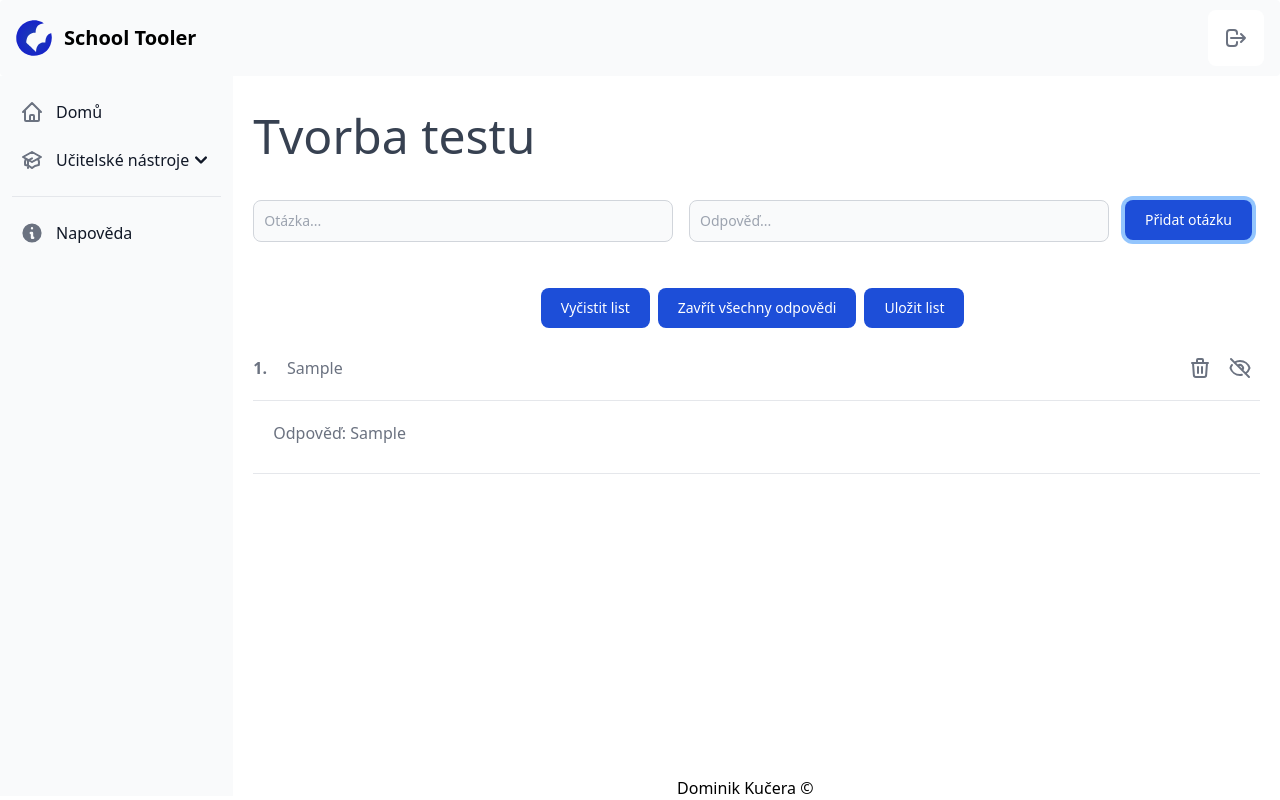
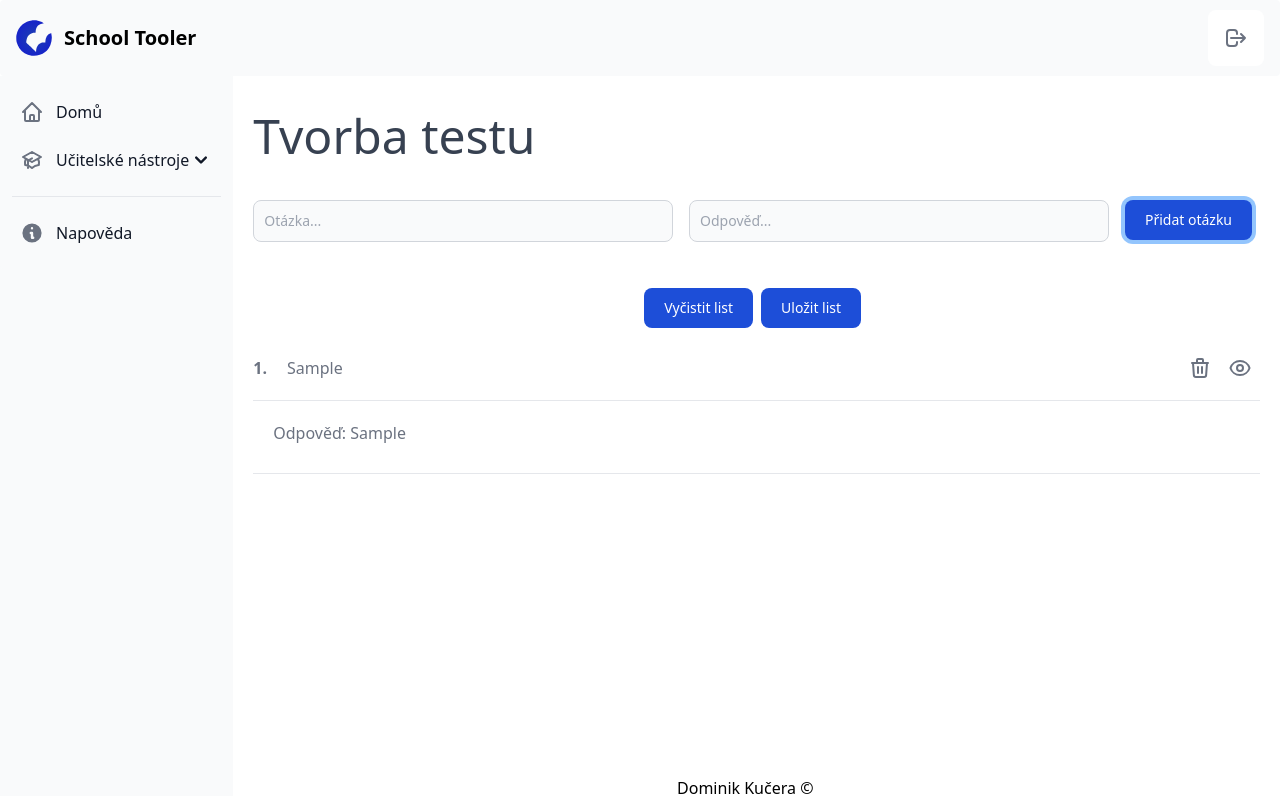
Before and after one commit to Raebon/SchoolerFE, a React (Vite) app: page / in a window 1280 px wide. Both pictures are taken after typing "Sample", "Sample" into the empty fields and a click on the button "Přidat otázku". Built offline with nearby package versions, Linux system fonts and the light colour scheme.

Commit message:
update toogle answer

```diff
--- a/src/pages/CreateQAPage/features/create-question-and-answer-list/components/questionAnswerBanner.tsx
+++ b/src/pages/CreateQAPage/features/create-question-and-answer-list/components/questionAnswerBanner.tsx
@@ -4,46 +4,46 @@ import { EyeIcon, EyeoffIcon, TrashIcon } from "../../../../../assets/icons/"
 import classnames from 'classnames';
 
 interface Props {
-  onRemoveClick: () => void
+  onRemoveClick: (event: Question) => void
+  onShowAnswerClick: (event: Question) => void
   question: Question
-  toogleAllAnswers: boolean
 }
 
-export const QuestionAnswerBanner: React.FC<Props> = ({ onRemoveClick, question, toogleAllAnswers }) => {
-  const [showAnswer, setShowAnswer] = useState<boolean>(false)
+export const QuestionAnswerBanner: React.FC<Props> = ({ onRemoveClick, question, onShowAnswerClick }) => {
+  const [showAnswer, setShowAnswer] = useState<boolean>(question.hidden)
 
-  const handleShowAnswerClick = () => setShowAnswer(prev => !prev)
-
-  useEffect(() => {
-    if (toogleAllAnswers) {
-      setShowAnswer(true)
-    } else {
-      setShowAnswer(false)
+  const handleShowAnswerClick = () => {
+    setShowAnswer(prev => !prev)
+    let questionPayload: Question = {
+      id: question.id,
+      question: question.question,
+      answer: question.answer,
+      hidden: !showAnswer,
     }
-  }, [toogleAllAnswers])
+    onShowAnswerClick(questionPayload)
+  }
 
   return (
     <div >
       <h2>
         <div
-          /* type="button" */
           className="flex items-center justify-between w-full py-5 font-medium text-left text-gray-500 border-b border-gray-200" >
           <span className='font-bold flex-1'>{question.id + 1}.<span className="pl-5 font-medium">{question.question}</span></span>
           <button
             type='button'
             className="mx-2"
-            onClick={onRemoveClick}>
+            onClick={() => onRemoveClick(question)}>
             <TrashIcon />
           </button>
           <button
             type='button'
             className="mx-2"
             onClick={handleShowAnswerClick}>
-            {showAnswer ? (<EyeIcon />) : (<EyeoffIcon />)}
+            {!showAnswer ? (<EyeIcon />) : (<EyeoffIcon />)}
           </button>
         </div>
       </h2>
-      <div className={classnames({ 'hidden': showAnswer })}>
+      <div className={classnames('', { 'hidden': showAnswer })}>
         <div className="py-5 font-light border-b border-gray-200">
           <p className="pl-5 mb-2 text-gray-500">
             Odpověď: {question.answer}
@@ -51,8 +51,5 @@ export const QuestionAnswerBanner: React.FC<Props> = ({ onRemoveClick, question,
         </div>
       </div >
     </div >
-
-
-
   )
 }
--- a/src/pages/CreateQAPage/features/create-question-and-answer-list/createList.tsx
+++ b/src/pages/CreateQAPage/features/create-question-and-answer-list/createList.tsx
@@ -1,4 +1,4 @@
-import React, { useState } from 'react';
+import { useState } from 'react';
 import { useForm } from 'react-hook-form';
 import { TextInput } from '../../../../components/form/inputs';
 import { QuestionAnswerBanner } from './components/questionAnswerBanner';
@@ -6,23 +6,26 @@ import { Question } from './types';
 import { PrimaryButton } from '../../../../components/elements/buttons';
 
 const CreateList = () => {
-  const [showAllAnswers, setShowAllAnswers] = useState(false);
   const { formState: { errors }, control, handleSubmit, reset } = useForm<{ question: string; answer: string }>();
   const [questions, setQuestions] = useState<Question[]>([]);
 
   const onSubmit = (data: { question: string; answer: string }) => {
-    setQuestions([...questions, { id: questions.length, question: data.question, answer: data.answer }]);
+    setQuestions([...questions, { id: questions.length, question: data.question, answer: data.answer, hidden: false }]);
     reset();
   };
 
   const clearQuestions = () => setQuestions([]);
 
-  const clearQuestion = (questionId?: number) => {
-    setQuestions(questions.filter((item) => item.id !== questionId));
+  const clearQuestion = (question: Question) => {
+    setQuestions(questions.filter((item) => item.id !== question.id));
   };
 
-  const handleShowAllAnswers = () => setShowAllAnswers((prev) => !prev);
-
+  const showCurrentAnswer = (event: Question) => {
+    const updatedAnswers = questions
+    const index = updatedAnswers.findIndex(item => item.id === event.id)
+    if (index !== -1) updatedAnswers[index] = { ...updatedAnswers[index], hidden: event.hidden }
+    setQuestions(updatedAnswers);
+  }
   return (
     <form onSubmit={handleSubmit(onSubmit)}>
       <div className="flex gap-4 ">
@@ -39,12 +42,6 @@ const CreateList = () => {
       {questions.length > 0 && (
         <div className="flex justify-center mt-10">
           <PrimaryButton type="button" onClick={clearQuestions}>Vyčistit list</PrimaryButton>
-          <PrimaryButton
-            type="button"
-            onClick={handleShowAllAnswers}
-          >
-            {showAllAnswers ? 'Otevřít všechny odpovědi' : 'Zavřít všechny odpovědi'}
-          </PrimaryButton>
           <PrimaryButton type="button" onClick={clearQuestions}>Uložit list</PrimaryButton>
         </div>
       )}
@@ -52,9 +49,9 @@ const CreateList = () => {
         {questions.map((item) => (
           <QuestionAnswerBanner
             key={`${item.id}-${new Date().toISOString()}`}
-            onRemoveClick={() => clearQuestion(item.id)}
+            onRemoveClick={clearQuestion}
             question={item}
-            toogleAllAnswers={showAllAnswers}
+            onShowAnswerClick={showCurrentAnswer}
           />
         ))}
       </div>
--- a/src/pages/CreateQAPage/features/create-question-and-answer-list/types.ts
+++ b/src/pages/CreateQAPage/features/create-question-and-answer-list/types.ts
@@ -2,4 +2,5 @@ export type Question = {
   id: number;
   question: string;
   answer: string;
+  hidden: boolean
 }
```
